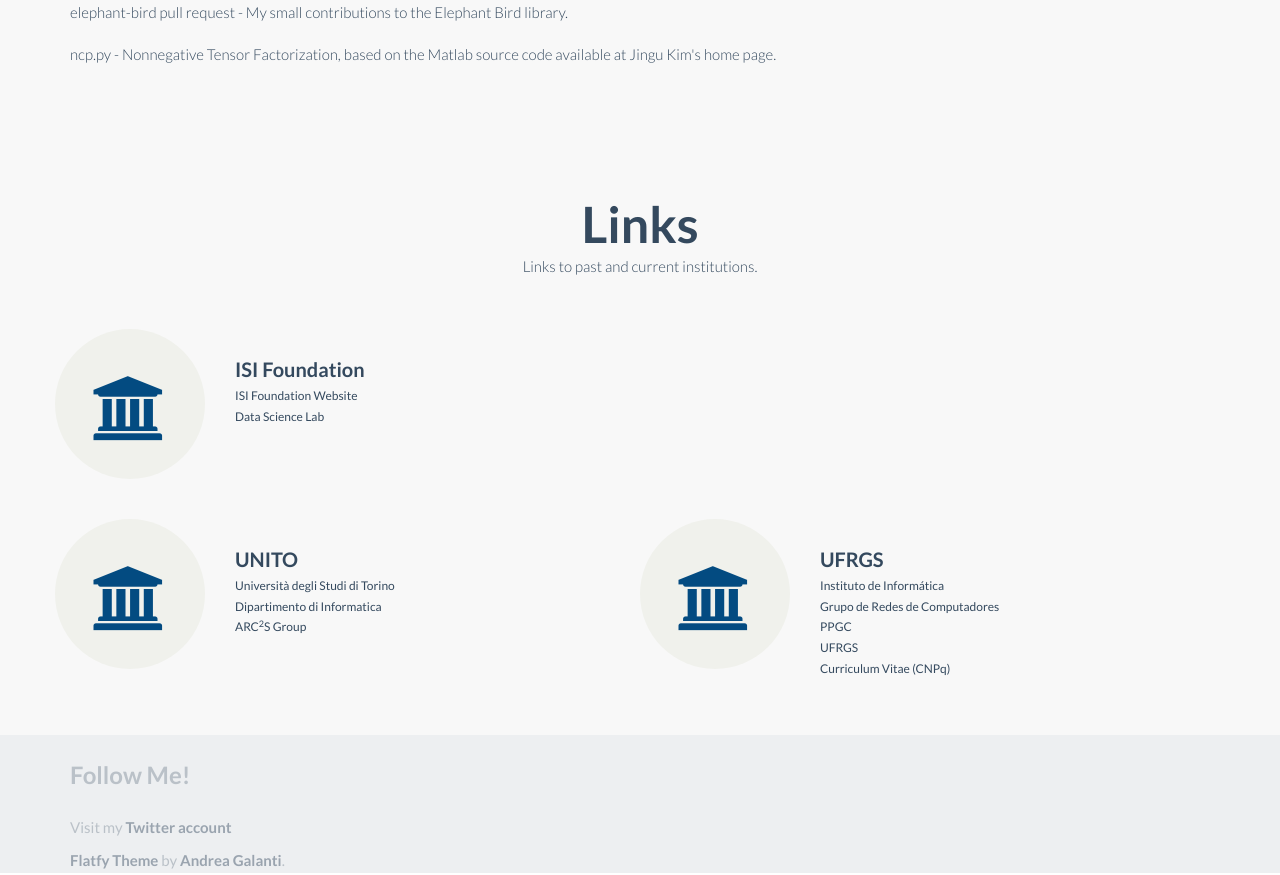
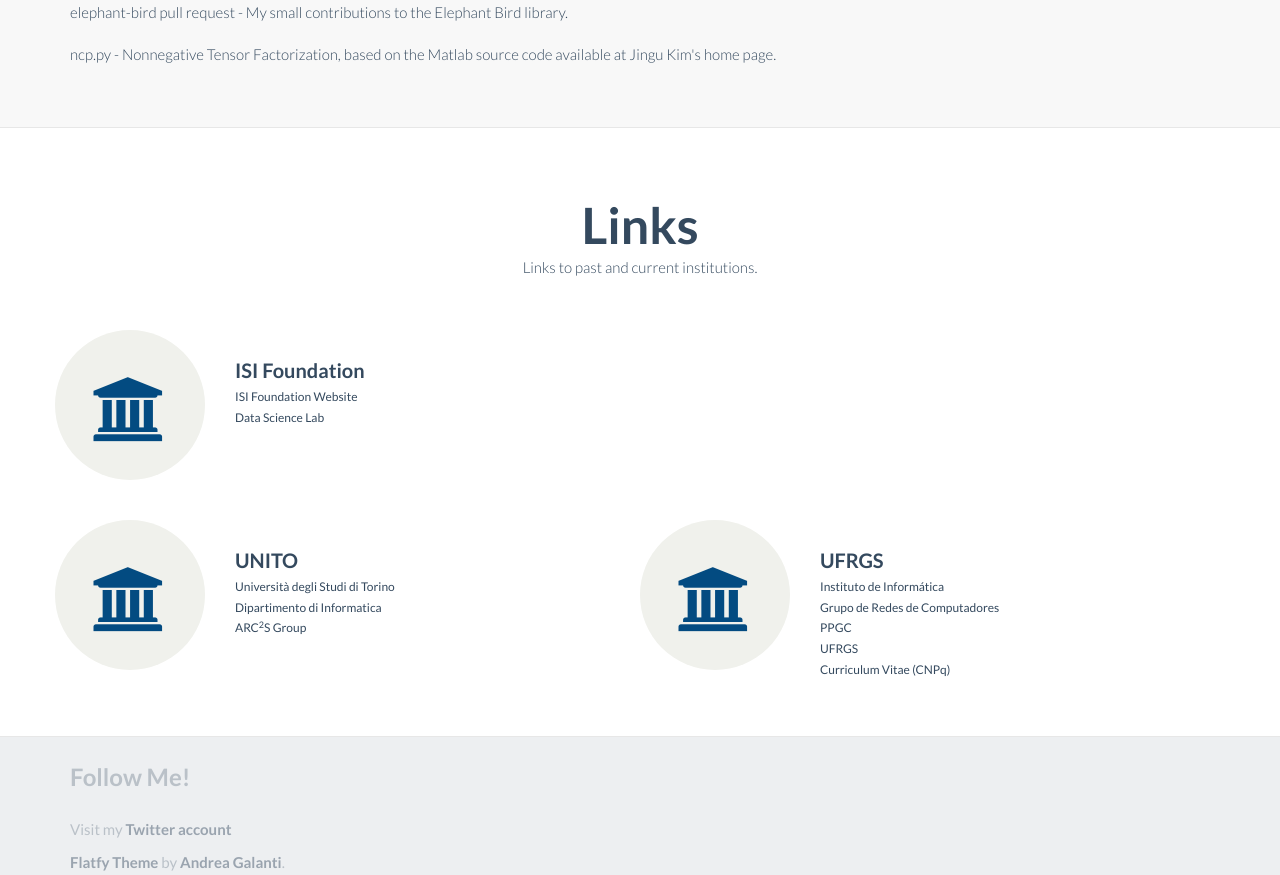
Before and after one commit to panisson/panisson.github.io, a plain HTML site: page index.html in a window 1280 px wide. Shown: the part 3856-4731 px from the top of the page. Drawn offline with Linux system fonts and the light colour scheme.

Commit message:
session change

```diff
--- a/index.html
+++ b/index.html
@@ -301,7 +301,7 @@
     </div>
 
 
-	<div id="links" class="content-section-a">
+	<div id="links" class="content-section-b">
 		<div class="container">
 			<div class="row">
 			    <div class="col-md-6 col-md-offset-3 text-center wrap_title">
```
